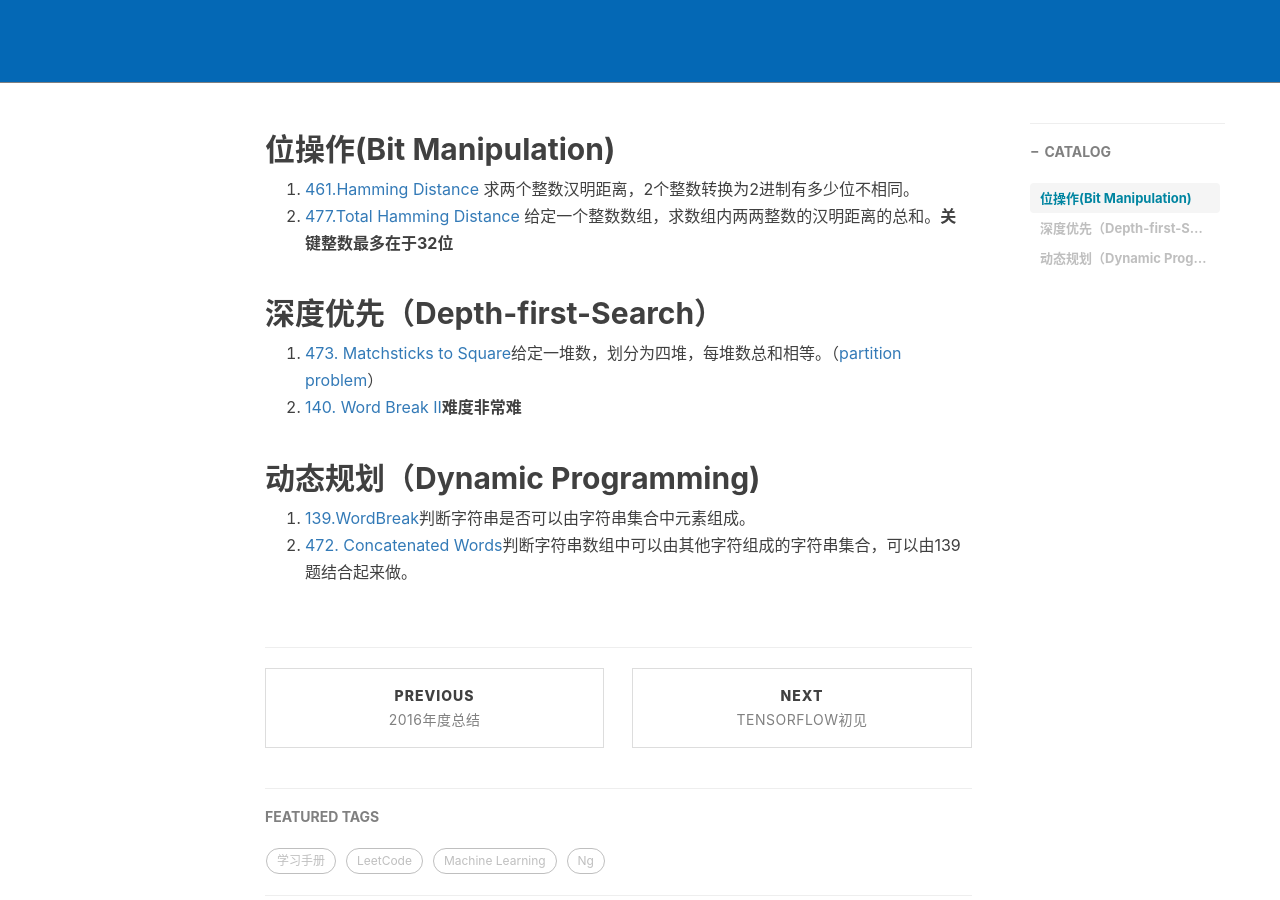
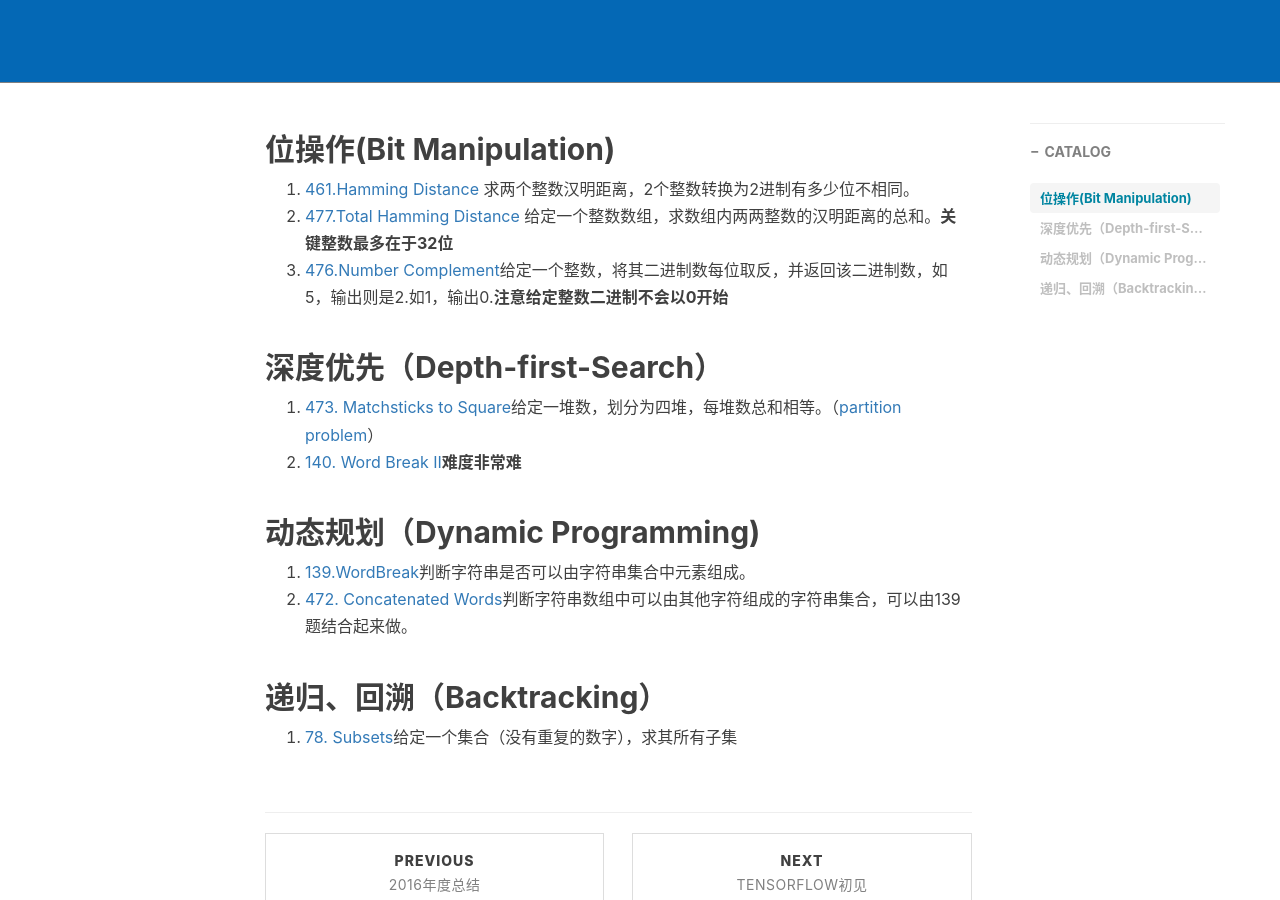
Before and after one commit to LJerRRy/fighting.github.io, a Jekyll site: the page built from _posts/2017-01-04-Leetcode题目分类.md, in a window 1280 px wide and 900 px high, scrolled down 440 px. Built offline with Jekyll 4.4.1, drawn with Linux system fonts in a browser that asks for light colours; nearby versions of some CDN libraries; comment, search, counter and statistics services are not loaded.

Commit message:
leetcode day 5

```diff
--- a/_posts/2017-01-04-Leetcode题目分类.md
+++ b/_posts/2017-01-04-Leetcode题目分类.md
@@ -14,6 +14,7 @@ tags:
 
 1. [461.Hamming Distance](https://leetcode.com/contest/leetcode-weekly-contest-13/problems/hamming-distance/) 求两个整数汉明距离，2个整数转换为2进制有多少位不相同。
 2. [477.Total Hamming Distance](https://leetcode.com/contest/leetcode-weekly-contest-13/problems/total-hamming-distance/) 给定一个整数数组，求数组内两两整数的汉明距离的总和。**关键整数最多在于32位**
+3. [476.Number Complement](https://leetcode.com/contest/leetcode-weekly-contest-14/problems/number-complement/)给定一个整数，将其二进制数每位取反，并返回该二进制数，如5，输出则是2.如1，输出0.**注意给定整数二进制不会以0开始**
 
 ## 深度优先（Depth-first-Search）
 
@@ -24,3 +25,8 @@ tags:
 
 1. [139.WordBreak](https://leetcode.com/problems/word-break/)判断字符串是否可以由字符串集合中元素组成。
 2. [472. Concatenated Words](https://leetcode.com/contest/leetcode-weekly-contest-13/problems/concatenated-words/)判断字符串数组中可以由其他字符组成的字符串集合，可以由139题结合起来做。
+
+
+## 递归、回溯（Backtracking）
+
+1. [78. Subsets](https://leetcode.com/problems/subsets/)给定一个集合（没有重复的数字），求其所有子集
```
